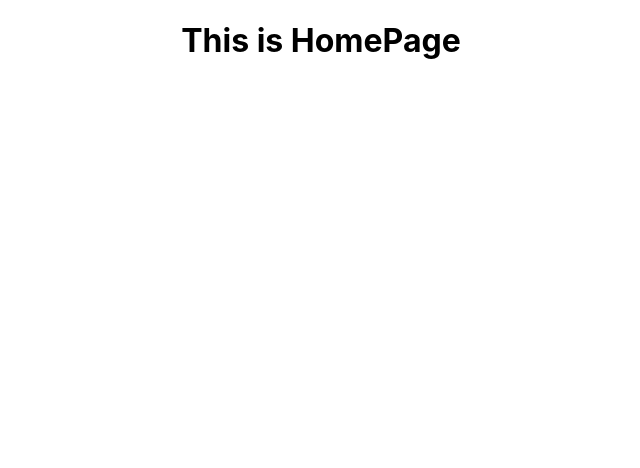
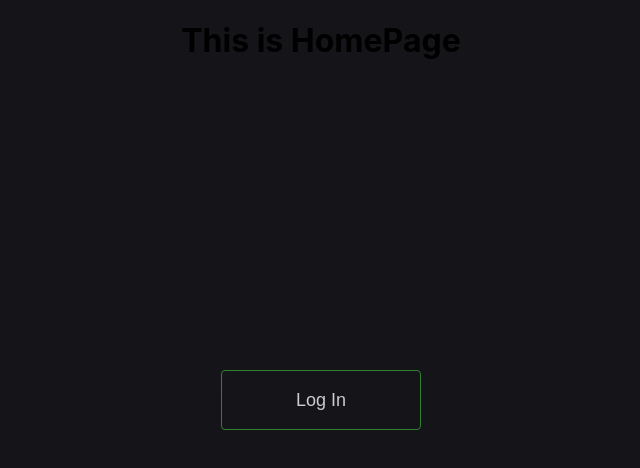
Before and after one commit to Mythireyan/E-Commerce, a React (Create React App) app: page /signin in a window 1280 px wide. Shown: the top 468 px of the page, without its empty margins (319-959 px from the left). Built offline with nearby package versions, Linux system fonts and the light colour scheme.

Commit message:
Initial commit to home-page branch with a Button component. Added styling to Button.

```diff
--- a/src/App.js
+++ b/src/App.js
@@ -1,15 +1,17 @@
 import './App.css';
 import { Route, Switch } from 'react-router-dom';
+import Button from './components/Button/Button';
 
 function App() {
   return (
-    <div className="App">
+    <div className='App'>
       <h1>This is HomePage</h1>
       {
         // <Switch>
         //   <Route path='/signin' component={SigninPage}/>
         // </Switch>
       }
+      <Button />
     </div>
   );
 }
--- /dev/null
+++ b/src/components/Button/Button.css
@@ -0,0 +1,67 @@
+button {
+  position: absolute;
+  top: 50%;
+  left: 50%;
+  transform: translate(-50%, -50%);
+}
+
+button {
+  background: none;
+  color: #ccc;
+  width: 200px;
+  height: 60px;
+  border: 1px solid #338033;
+  font-size: 18px;
+  border-radius: 4px;
+  transition: 0.6s;
+  overflow: hidden;
+}
+
+button:focus {
+  outline: none;
+}
+
+button:before {
+  content: '';
+  display: block;
+  position: absolute;
+  background-color: rgba(255, 255, 255, 0.5);
+  width: 60px;
+  height: 100%;
+  left: 0;
+  top: 0;
+  opacity: 0.5s;
+  filter: blur(30px);
+  transform: translateX(-130px) skewX(-15deg);
+}
+
+button:after {
+  content: '';
+  display: block;
+  position: absolute;
+  background: rgba(255, 255, 255, 0.2);
+  width: 30px;
+  height: 100%;
+  left: 30px;
+  top: 0;
+  opacity: 0;
+  filter: blur(30px);
+  transform: translate(-100px) scaleX(-15deg);
+}
+
+button:hover {
+  background: #338033;
+  cursor: pointer;
+}
+
+button:hover:before {
+  transform: translateX(300px) skewX(-15deg);
+  opacity: 0.6;
+  transition: 0.7s;
+}
+
+button:hover:after {
+  transform: translateX(300px) skewX(-15deg);
+  opacity: 1;
+  transition: 0.7s;
+}
--- /dev/null
+++ b/src/components/Button/Button.js
@@ -0,0 +1,14 @@
+import React from 'react';
+import classes from './Button.css';
+
+const button = () => {
+  return (
+    <div className={classes.wrapper}>
+      <div className={classes.btn}>
+        <button type='button'>Log In</button>
+      </div>
+    </div>
+  );
+};
+
+export default button;
--- a/src/index.css
+++ b/src/index.css
@@ -1,4 +1,12 @@
+html,
 body {
+  margin: 0;
+  padding: 0;
+  width: 100%;
+}
+
+body {
+  background-color: #151519;
   margin: 0;
   font-family: -apple-system, BlinkMacSystemFont, 'Segoe UI', 'Roboto', 'Oxygen',
     'Ubuntu', 'Cantarell', 'Fira Sans', 'Droid Sans', 'Helvetica Neue',
```
Lines whose indentation alone changed are shown as unchanged.
